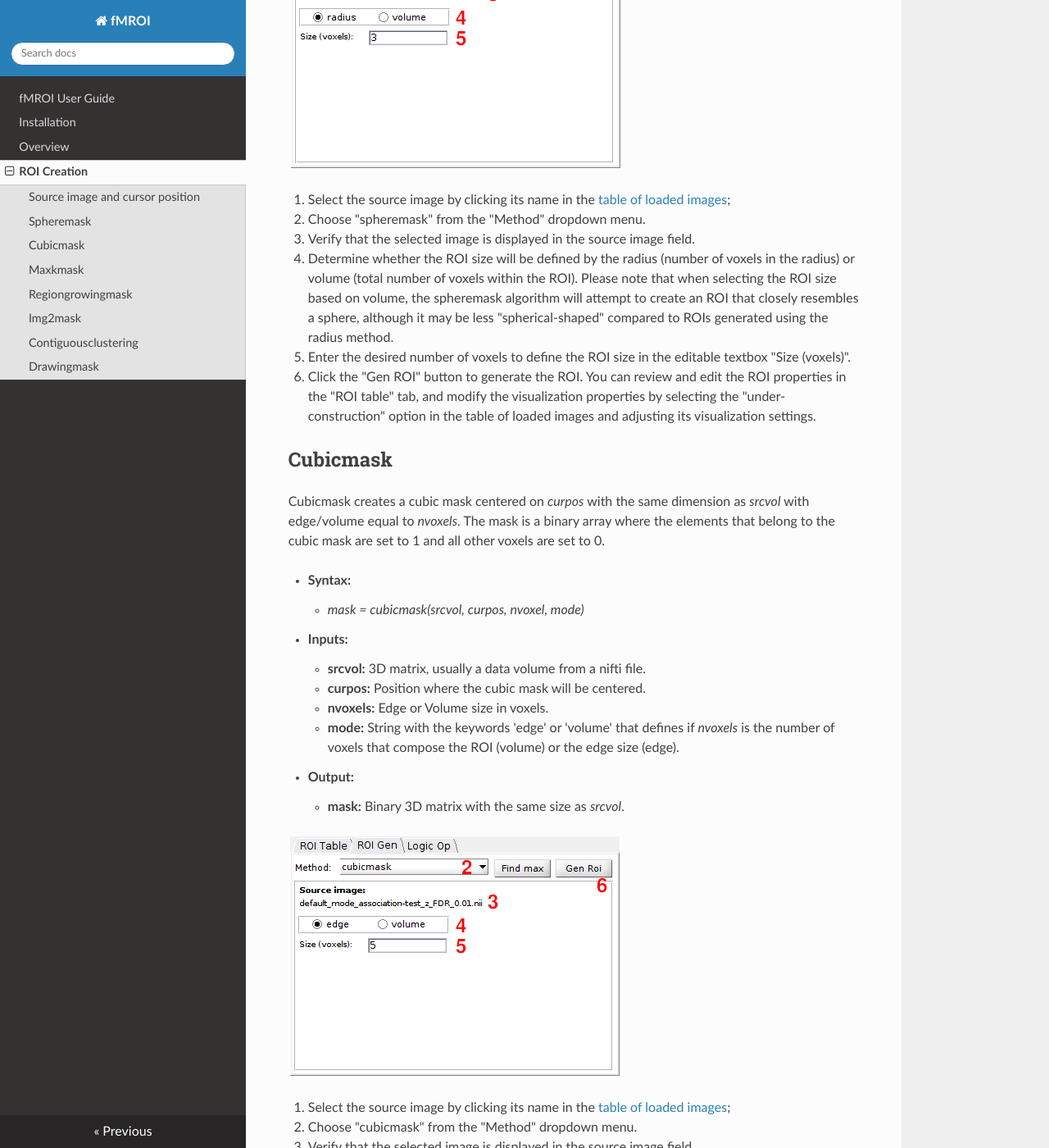
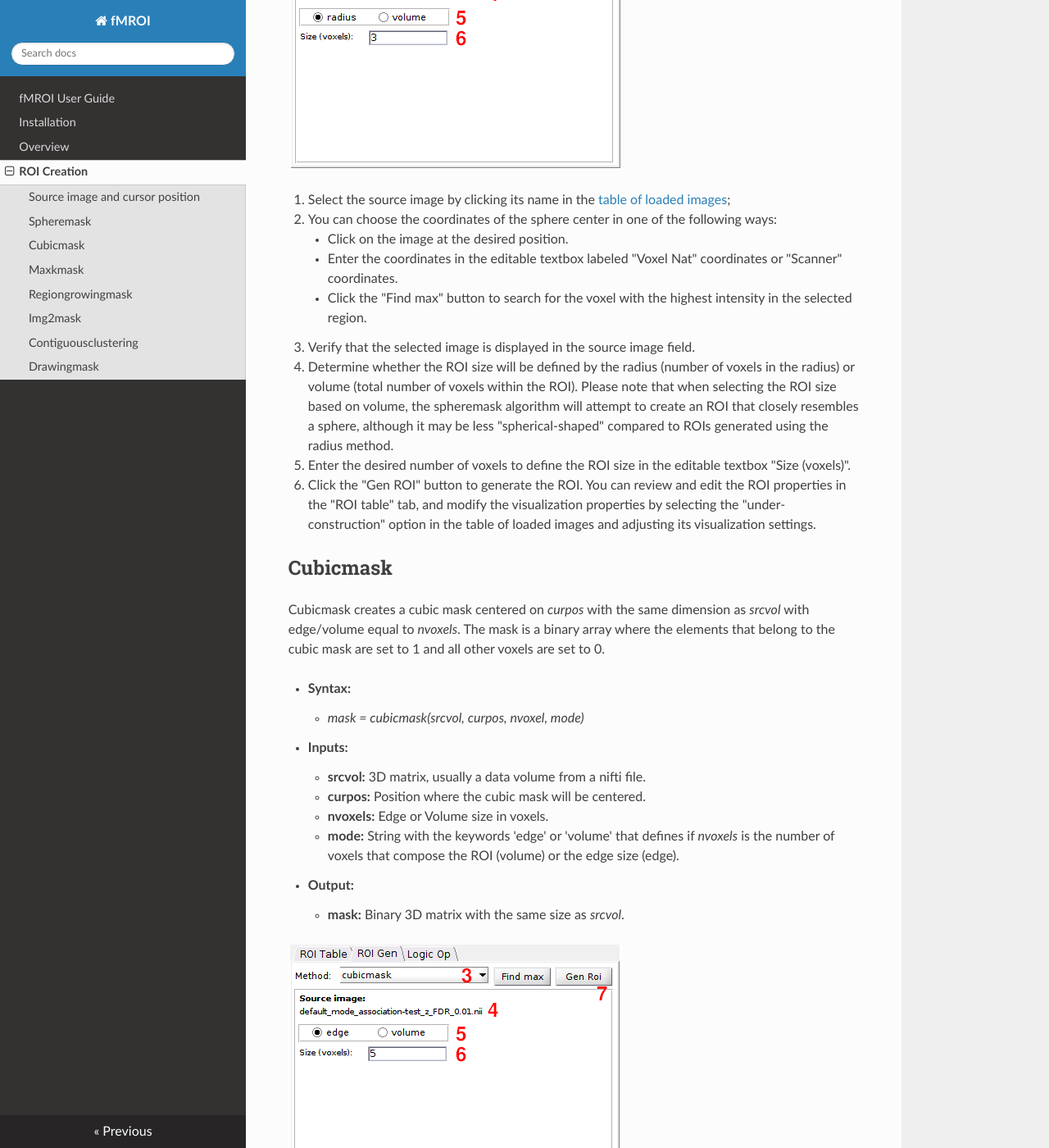
Before and after one commit to proactionlab/fmroi-docs, an MkDocs documentation site: the page built from docs/roi_creation.md, in a window 1280 px wide and 1400 px high, scrolled down 1444 px. Shown: the whole window at 82% size. Built offline with MkDocs 1.6.1, drawn with Linux system fonts in a browser that asks for light colours; nearby versions of some CDN libraries; some of the changed text lies outside the part shown.

Commit message:
update creation page

```diff
--- a/docs/roi_creation.md
+++ b/docs/roi_creation.md
@@ -49,11 +49,14 @@ Spheremask creates a spherical mask centered on *curpos* with the same dimension
 ![Selecting the source image](img/roigen/spheremask.png)
 
 1. Select the source image by clicking its name in the [table of loaded images](#selecting-the-source-image);
-2. Choose "spheremask" from the "Method" dropdown menu.
-3. Verify that the selected image is displayed in the source image field.
-4. Determine whether the ROI size will be defined by the radius (number of voxels in the radius) or volume (total number of voxels within the ROI). Please note that when selecting the ROI size based on volume, the spheremask algorithm will attempt to create an ROI that closely resembles a sphere, although it may be less "spherical-shaped" compared to ROIs generated using the radius method.
-5. Enter the desired number of voxels to define the ROI size in the editable textbox "Size (voxels)".
-6. Click the "Gen ROI" button to generate the ROI. You can review and edit the ROI properties in the "ROI table" tab, and modify the visualization properties by selecting the "under-construction" option in the table of loaded images and adjusting its visualization settings.
+2. You can choose the coordinates of the sphere center in one of the following ways:
+    - Click on the image at the desired position.
+    - Enter the coordinates in the editable textbox labeled "Voxel Nat" coordinates or "Scanner" coordinates.
+    - Click the "Find max" button to search for the voxel with the highest intensity in the selected region.
+4. Verify that the selected image is displayed in the source image field.
+5. Determine whether the ROI size will be defined by the radius (number of voxels in the radius) or volume (total number of voxels within the ROI). Please note that when selecting the ROI size based on volume, the spheremask algorithm will attempt to create an ROI that closely resembles a sphere, although it may be less "spherical-shaped" compared to ROIs generated using the radius method.
+6. Enter the desired number of voxels to define the ROI size in the editable textbox "Size (voxels)".
+7. Click the "Gen ROI" button to generate the ROI. You can review and edit the ROI properties in the "ROI table" tab, and modify the visualization properties by selecting the "under-construction" option in the table of loaded images and adjusting its visualization settings.
 
 
 Cubicmask
@@ -80,11 +83,15 @@ Cubicmask creates a cubic mask centered on *curpos* with the same dimension as *
 ![Selecting the source image](img/roigen/cubicmask.png)
 
 1. Select the source image by clicking its name in the [table of loaded images](#selecting-the-source-image);
-2. Choose "cubicmask" from the "Method" dropdown menu.
-3. Verify that the selected image is displayed in the source image field.
-4. Determine whether the ROI size will be defined by the number of voxels in the cube edge or by the cube volume, i.e., the number of voxels within the ROI. Please note that when selecting the ROI size based on volume, the cubicmask algorithm will attempt to create an ROI that closely resembles a cube, although it may be less perfectly "cubic-shaped" compared to ROIs generated using the edge size method.
-5. Enter the desired number of voxels to define the ROI size in the editable textbox "Size (voxels)".
-6. Click the "Gen ROI" button to generate the ROI. You can review and edit the ROI properties in the "ROI table" tab, and modify the visualization properties by selecting the "under-construction" option in the table of loaded images and adjusting its visualization settings.
+2. You can choose the coordinates of the cube center in one of the following ways:
+    - Click on the image at the desired position.
+    - Enter the coordinates in the editable textbox labeled "Voxel Nat" coordinates or "Scanner" coordinates.
+    - Click the "Find max" button to search for the voxel with the highest intensity in the selected region.
+3. Choose "cubicmask" from the "Method" dropdown menu.
+4. Verify that the selected image is displayed in the source image field.
+5. Determine whether the ROI size will be defined by the number of voxels in the cube edge or by the cube volume, i.e., the number of voxels within the ROI. Please note that when selecting the ROI size based on volume, the cubicmask algorithm will attempt to create an ROI that closely resembles a cube, although it may be less perfectly "cubic-shaped" compared to ROIs generated using the edge size method.
+6. Enter the desired number of voxels to define the ROI size in the editable textbox "Size (voxels)".
+7. Click the "Gen ROI" button to generate the ROI. You can review and edit the ROI properties in the "ROI table" tab, and modify the visualization properties by selecting the "under-construction" option in the table of loaded images and adjusting its visualization settings.
 
 Maxkmask
 --------
@@ -149,14 +156,18 @@ Regiongrowingmask is a region growing algorithm that groups neighboring voxels f
 ![Selecting the source image](img/roigen/regiongrowing.png)
 
 1. Select the source image by clicking its name in the [table of loaded images](#selecting-the-source-image);
-2. Choose "regiongrowingmask" from the "Method" dropdown menu.
-3. Verify that the selected image is displayed in the source image field.
-4. From the "Select the growing method" dropdown menu, choose region growing mode (*grwmode*): 'ascending', 'descending', or 'similarity'.
-5. Select "Seed diff" from the "Select the threshold method" dropdown menu and enter the *diffratio* value. This value determines the maximum intensity difference between the seed and its neighbors, and it is used to stop the ROI growth. Alternatively, choose "None" from the dropdown menu if you do not want to use a *diffratio* threshold method.
-6. Enter the desired number of voxels to define the ROI size in the editable textbox "Enter the number of voxels". If you want the ROI growth to stop based solely on the diffratio value, tick the checkbox "Auto".
-7. Determine the *premask* method to constrain the region to be analyzed (Sphere or Mask image). If you selected "Sphere", enter the number of voxels for the premask radius. The center of the spherical premask is determined by the cursor position (curpos).
-8. Alternatively, if you selected "Mask image" as *premask* method, choose the image to be used as the mask from the "Mask image" dropdown menu. The images listed in the "Mask image" dropdown menu are the ones displayed in the [table of loaded images](#selecting-the-source-image).
-8. Click the "Gen ROI" button to generate the ROI. You can review and edit the ROI properties in the "ROI table" tab, and modify the visualization properties by selecting the "under-construction" option in the table of loaded images and adjusting its visualization settings.
+2. You can choose the coordinates of the seed in one of the following ways:
+    - Click on the image at the desired position.
+    - Enter the coordinates in the editable textbox labeled "Voxel Nat" coordinates or "Scanner" coordinates.
+    - Click the "Find max" button to search for the voxel with the highest intensity in the selected region.
+3. Choose "regiongrowingmask" from the "Method" dropdown menu.
+4. Verify that the selected image is displayed in the source image field.
+5. From the "Select the growing method" dropdown menu, choose region growing mode (*grwmode*): 'ascending', 'descending', or 'similarity'.
+6. Select "Seed diff" from the "Select the threshold method" dropdown menu and enter the *diffratio* value. This value determines the maximum intensity difference between the seed and its neighbors, and it is used to stop the ROI growth. Alternatively, choose "None" from the dropdown menu if you do not want to use a *diffratio* threshold method.
+7. Enter the desired number of voxels to define the ROI size in the editable textbox "Enter the number of voxels". If you want the ROI growth to stop based solely on the diffratio value, tick the checkbox "Auto".
+8. Determine the *premask* method to constrain the region to be analyzed (Sphere or Mask image). If you selected "Sphere", enter the number of voxels for the premask radius. The center of the spherical premask is determined by the cursor position (curpos).
+9. Alternatively, if you selected "Mask image" as *premask* method, choose the image to be used as the mask from the "Mask image" dropdown menu. The images listed in the "Mask image" dropdown menu are the ones displayed in the [table of loaded images](#selecting-the-source-image).
+10. Click the "Gen ROI" button to generate the ROI. You can review and edit the ROI properties in the "ROI table" tab, and modify the visualization properties by selecting the "under-construction" option in the table of loaded images and adjusting its visualization settings.
 
 
 Img2mask
```
Also changed, not shown: docs/img/roigen/cubicmask.png, docs/img/roigen/maxkmask.png, docs/img/roigen/regiongrowing.png, docs/img/roigen/spheremask.png, docs/img/roigen/srcimg_curpos.png.
